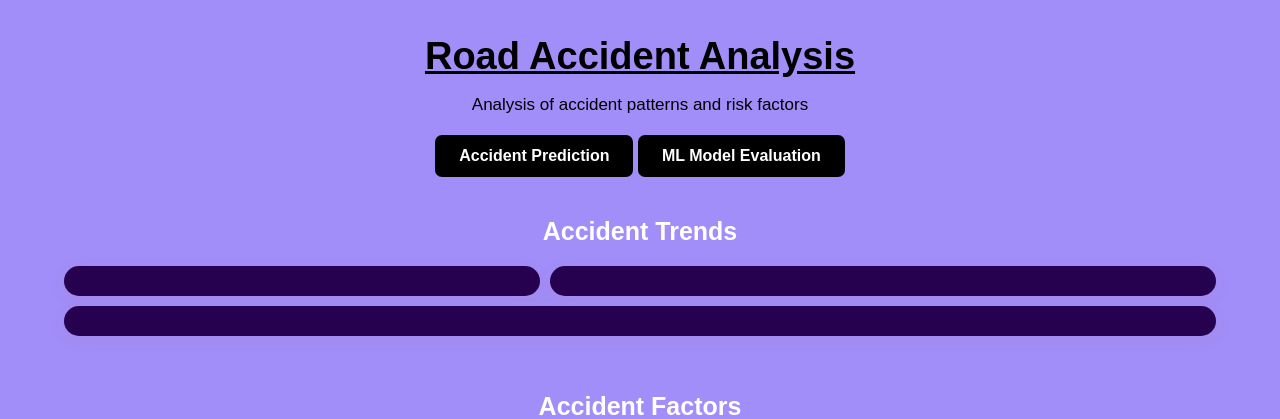
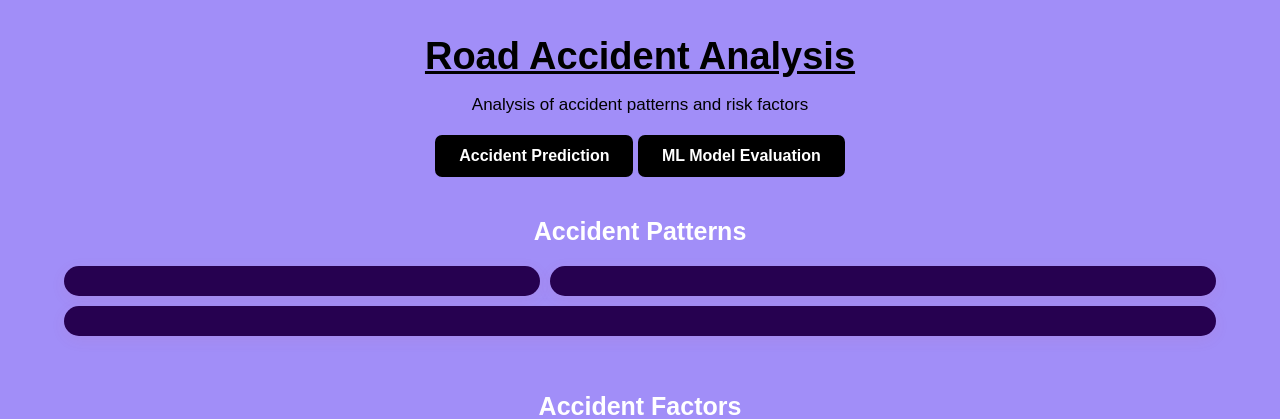
Before and after one commit to Shruti-dev17/Road-Accident-Analysis-and-Prediction, a Django app: template Road_Accident_Analysis_Prediction/accident/templates/accident/analysis.html in a window 1280 px wide. Shown: the top 419 px of the page. Run offline with Django 5.2, Linux system fonts and the light colour scheme; the template is opened without the code that fills it, so the values that code supplies are empty; parts of the project's set-up code (start-up, migrations or seed data) failed here and were passed over.

Commit message:
Add requirements and reviewed files

```diff
--- a/Road_Accident_Analysis_Prediction/accident/templates/accident/analysis.html
+++ b/Road_Accident_Analysis_Prediction/accident/templates/accident/analysis.html
@@ -108,7 +108,7 @@
         <a href="/evaluation/" class="prediction-btn"> ML Model Evaluation </a>
       </div>
 
-      <h2 class="section-title">Accident Trends</h2>
+      <h2 class="section-title">Accident Patterns</h2>
 
       <div class="graphs-container">
         <div class="graph-card">{{ year_fig|safe }}</div>
```
Also changed, not shown: requirements.txt (added, +7 -0 lines).
